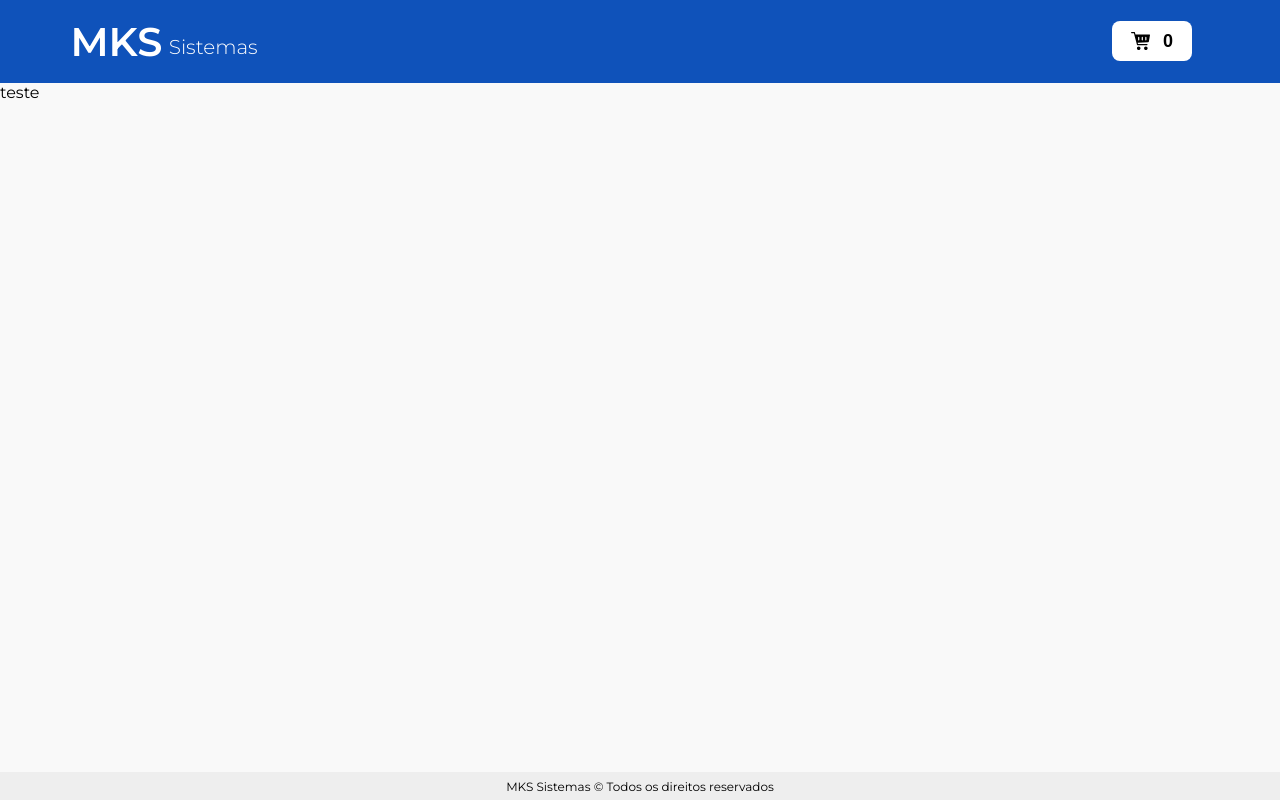
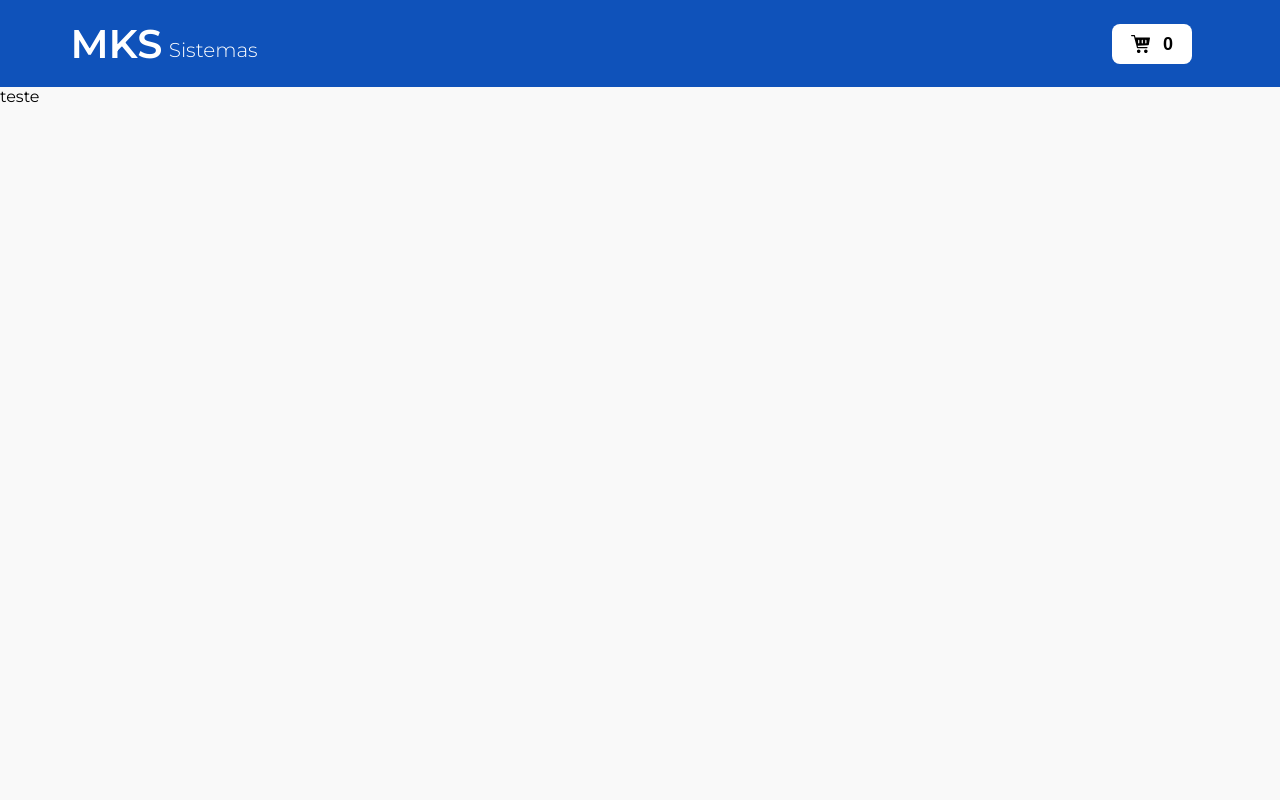
Before and after one commit to felippe-fernandes/abs-store-frontend-challenge, a Next.js app: page / in a window 1280 px wide. Shown: the top 800 px of the page. Built offline with nearby package versions, Linux system fonts and the light colour scheme.

Commit message:
fix: global style

```diff
--- a/src/app/components/Header/styles.ts
+++ b/src/app/components/Header/styles.ts
@@ -2,6 +2,7 @@ import styled from "styled-components";
 
 export const HeaderContainer = styled.header`
   align-items: center;
+  background-color: ${({ theme }) => theme.colors.mksBlue};
   display: flex;
   height: 6rem;
   justify-content: space-between;
--- a/src/app/styles.ts
+++ b/src/app/styles.ts
@@ -1,6 +1,5 @@
 import styled from "styled-components";
 
 export const MainContainer = styled.main`
-  background-color: ${({ theme }) => theme.colors.whiteBackground};
-  height: 100vh;
+  height: 100%;
 `;
--- a/styles/GlobalStyles.ts
+++ b/styles/GlobalStyles.ts
@@ -2,12 +2,12 @@ import { createGlobalStyle } from "styled-components";
 
 const GlobalStyles = createGlobalStyle`
 body {
-    background-color: ${({ theme }) => theme.colors.mksBlue};
+    background-color: ${({ theme }) => theme.colors.whiteBackground};
     box-sizing: border-box;
     color: black;
     display: flex;
     flex-direction: column;
-    height: 100vh;
+    height: 100vw;
     justify-content: space-between;
     margin: 0;
     padding: 0;
```
